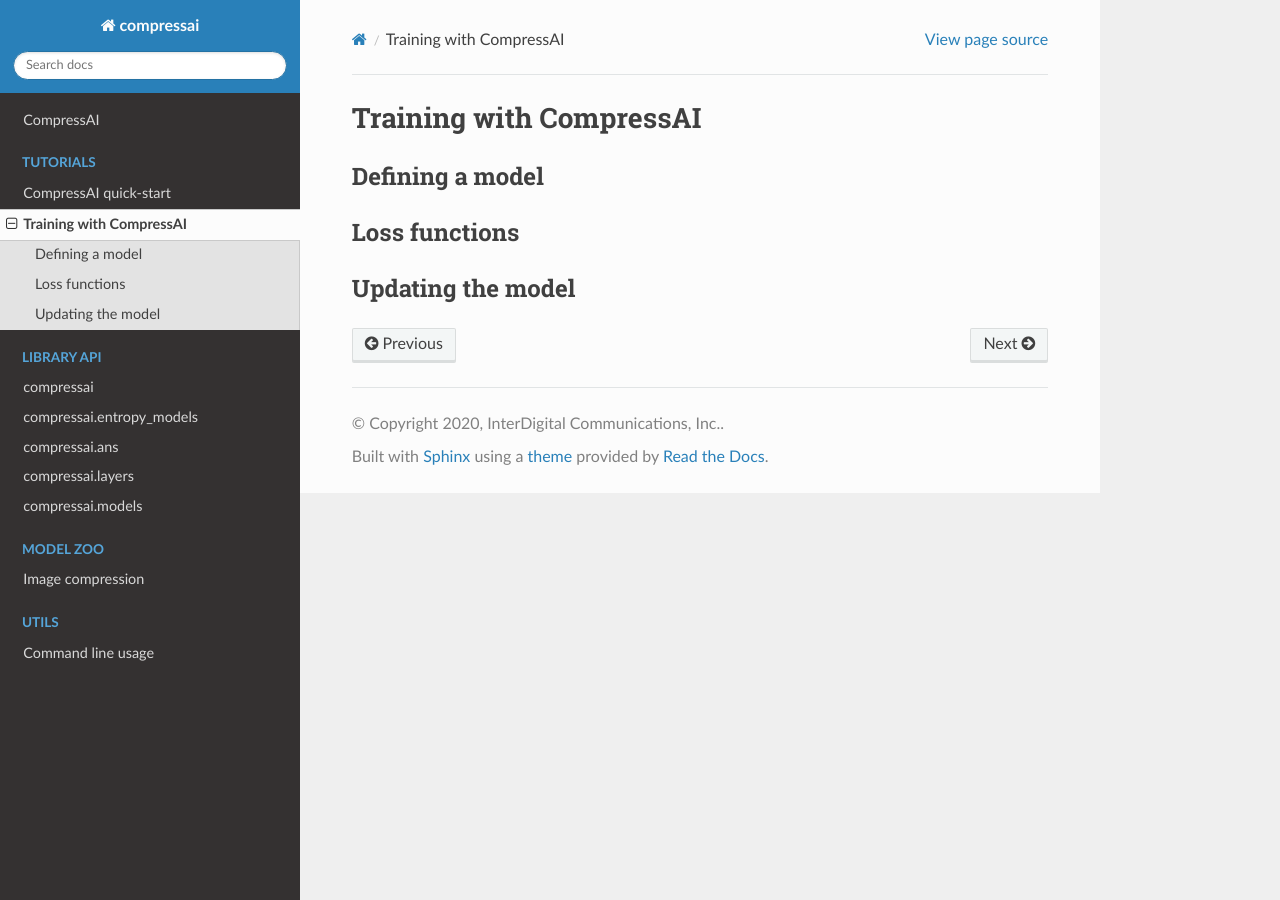
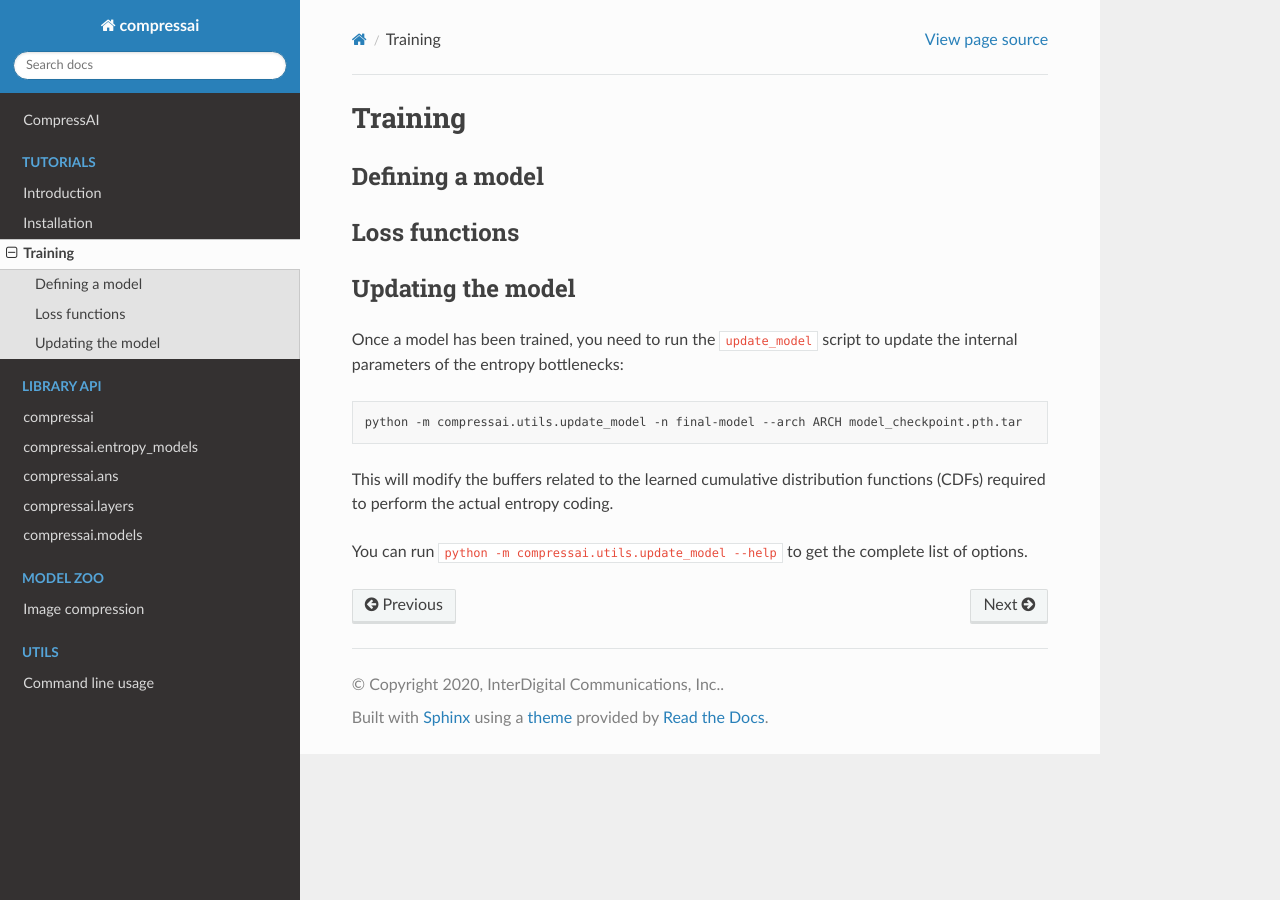
Before and after one commit to InterDigitalInc/CompressAI, a Sphinx documentation site: the page built from docs/source/tutorial_train.rst, in a window 1280 px wide. Built offline with Sphinx 7.4.7 and the Read the Docs theme 2.0.0, drawn with Linux system fonts in a browser that asks for light colours; pages that are not in the unit, such as notebooks, are missing from menus.

Commit message:
Add WIP tutorials

```diff
--- a/docs/source/ans.rst
+++ b/docs/source/ans.rst
@@ -1,7 +1,8 @@
 compressai.ans
 ==============
 
-Asymmetric Numeral System (ANS) bindings.
+Range Asymmetric Numeral System (rANS) bindings. rANS can be used as a
+replacement for a traditional range coder.
 
 Based on the original C++ implementation from Fabian "ryg" Giesen
 `(github link) <https://github.com/rygorous/ryg_rans>`_.
--- a/docs/source/tutorial_quickstart.rst
+++ /dev/null
@@ -1,2 +0,0 @@
-CompressAI quick-start
-======================
--- a/docs/source/tutorial_train.rst
+++ b/docs/source/tutorial_train.rst
@@ -1,5 +1,5 @@
-Training with CompressAI
-========================
+Training
+========
 
 
 Defining a model
@@ -12,3 +12,16 @@
 
 Updating the model
 ------------------
+
+Once a model has been trained, you need to run the :code:`update_model` script
+to update the internal parameters of the entropy bottlenecks:
+
+.. code-block:: bash
+
+   python -m compressai.utils.update_model -n final-model --arch ARCH model_checkpoint.pth.tar
+
+This will modify the buffers related to the learned cumulative distribution
+functions (CDFs) required to perform the actual entropy coding.
+
+You can run :code:`python -m compressai.utils.update_model --help` to get the
+complete list of options.
```
Also changed, not shown: docs/source/index.rst (+3 -15 lines), docs/source/tutorial_installation.rst (added, +62 -0 lines), docs/source/tutorial_intro.rst (added, +31 -0 lines).
